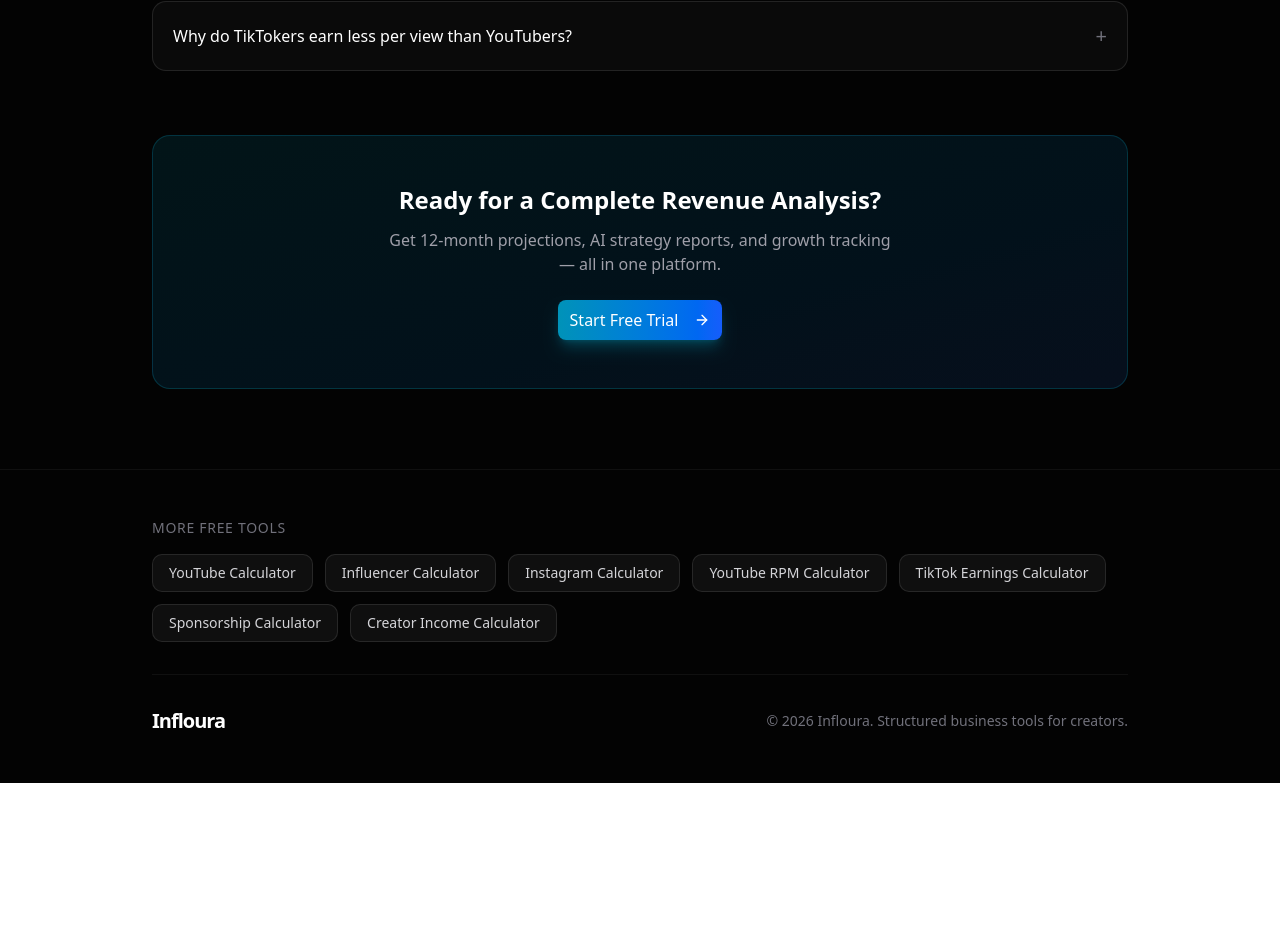
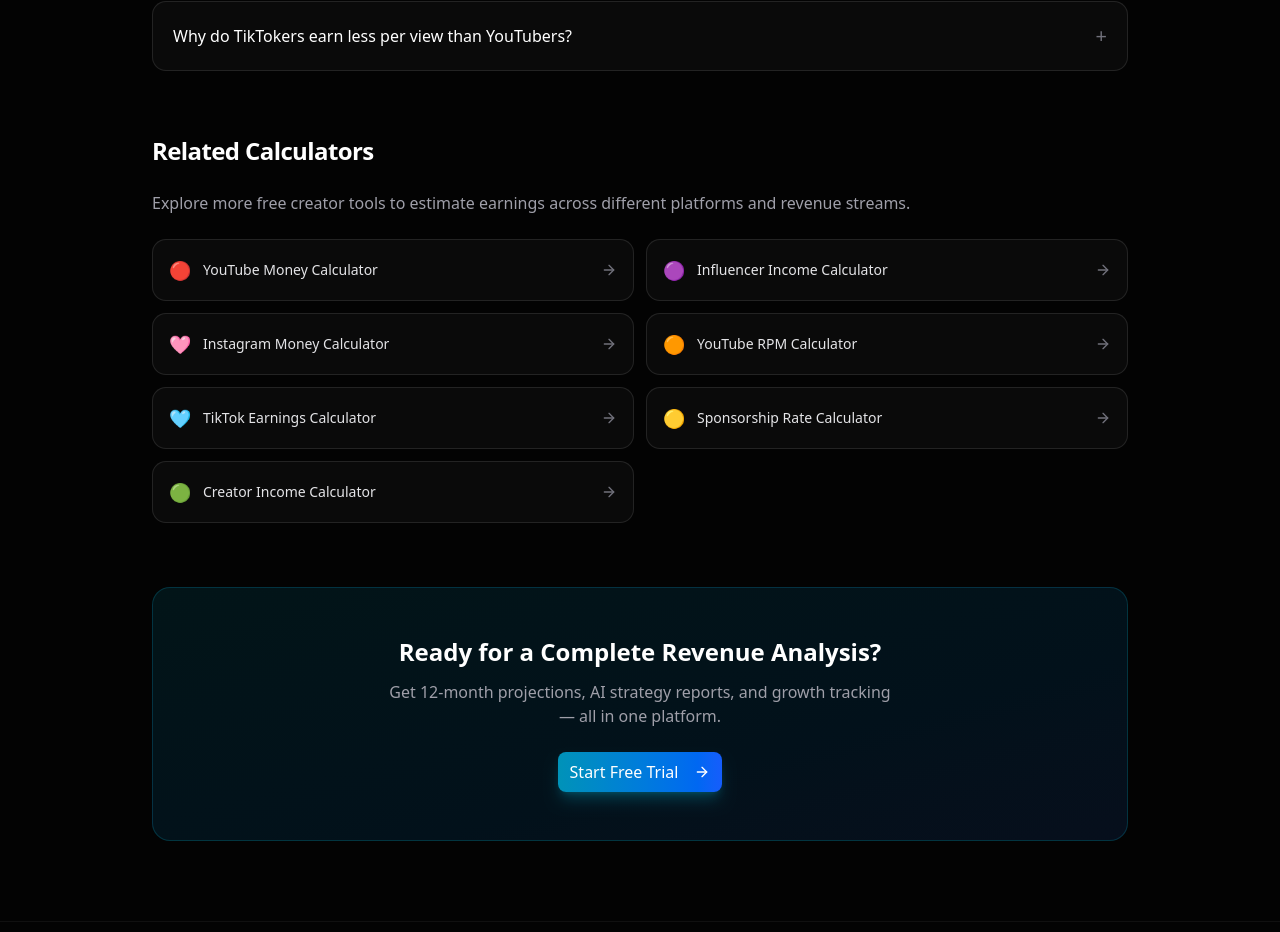
Before and after one commit to yasinozdoganart/infloura, a Next.js app: page /tiktok-money-calculator in a window 1280 px wide. Shown: the part 2200-3132 px from the top of the page. Before the commit the page ends 2983 px from the top, so only its background shows below. Built offline with nearby package versions, Linux system fonts and the light colour scheme.

Commit message:
SEO: Add RelatedCalculators internal linking to all 8 calculator pages

```diff
--- a/app/(tools)/creator-income-calculator/page.tsx
+++ b/app/(tools)/creator-income-calculator/page.tsx
@@ -2,6 +2,7 @@
 import CalculatorLayout from '@/components/seo/CalculatorLayout'
 import CalculatorWidget from '@/components/seo/CalculatorWidget'
 import JsonLd from '@/components/seo/JsonLd'
+import RelatedCalculators from '@/components/seo/RelatedCalculators'
 import Link from 'next/link'
 import { ArrowRight } from 'lucide-react'
 import { Button } from '@/components/ui/button'
@@ -156,6 +157,8 @@
                 </div>
             </section>
 
+            <RelatedCalculators currentPage="/creator-income-calculator" />
+
             <section className="mt-16 text-center py-12 rounded-2xl bg-gradient-to-br from-emerald-500/10 to-green-500/10 border border-emerald-500/20">
                 <h2 className="text-2xl font-bold mb-3">Ready for a Complete Revenue Analysis?</h2>
                 <p className="text-zinc-400 mb-6 max-w-lg mx-auto">
--- a/app/(tools)/influencer-income-calculator/page.tsx
+++ b/app/(tools)/influencer-income-calculator/page.tsx
@@ -2,6 +2,7 @@
 import CalculatorLayout from '@/components/seo/CalculatorLayout'
 import CalculatorWidget from '@/components/seo/CalculatorWidget'
 import JsonLd from '@/components/seo/JsonLd'
+import RelatedCalculators from '@/components/seo/RelatedCalculators'
 import Link from 'next/link'
 import { ArrowRight } from 'lucide-react'
 import { Button } from '@/components/ui/button'
@@ -161,6 +162,8 @@
             </section>
 
             {/* Bottom CTA */}
+            <RelatedCalculators currentPage="/influencer-income-calculator" />
+
             <section className="mt-16 text-center py-12 rounded-2xl bg-gradient-to-br from-purple-500/10 to-pink-500/10 border border-purple-500/20">
                 <h2 className="text-2xl font-bold mb-3">Ready for a Complete Revenue Analysis?</h2>
                 <p className="text-zinc-400 mb-6 max-w-lg mx-auto">
--- a/app/(tools)/influencer-sponsorship-calculator/page.tsx
+++ b/app/(tools)/influencer-sponsorship-calculator/page.tsx
@@ -2,6 +2,7 @@
 import CalculatorLayout from '@/components/seo/CalculatorLayout'
 import CalculatorWidget from '@/components/seo/CalculatorWidget'
 import JsonLd from '@/components/seo/JsonLd'
+import RelatedCalculators from '@/components/seo/RelatedCalculators'
 import Link from 'next/link'
 import { ArrowRight } from 'lucide-react'
 import { Button } from '@/components/ui/button'
@@ -151,6 +152,8 @@
                 </div>
             </section>
 
+            <RelatedCalculators currentPage="/influencer-sponsorship-calculator" />
+
             <section className="mt-16 text-center py-12 rounded-2xl bg-gradient-to-br from-amber-500/10 to-yellow-500/10 border border-amber-500/20">
                 <h2 className="text-2xl font-bold mb-3">Ready for a Complete Revenue Analysis?</h2>
                 <p className="text-zinc-400 mb-6 max-w-lg mx-auto">
--- a/app/(tools)/instagram-money-calculator/page.tsx
+++ b/app/(tools)/instagram-money-calculator/page.tsx
@@ -2,6 +2,7 @@
 import CalculatorLayout from '@/components/seo/CalculatorLayout'
 import CalculatorWidget from '@/components/seo/CalculatorWidget'
 import JsonLd from '@/components/seo/JsonLd'
+import RelatedCalculators from '@/components/seo/RelatedCalculators'
 import Link from 'next/link'
 import { ArrowRight } from 'lucide-react'
 import { Button } from '@/components/ui/button'
@@ -151,6 +152,8 @@
                 </div>
             </section>
 
+            <RelatedCalculators currentPage="/instagram-money-calculator" />
+
             <section className="mt-16 text-center py-12 rounded-2xl bg-gradient-to-br from-pink-500/10 to-purple-500/10 border border-pink-500/20">
                 <h2 className="text-2xl font-bold mb-3">Ready for a Complete Revenue Analysis?</h2>
                 <p className="text-zinc-400 mb-6 max-w-lg mx-auto">
--- a/app/(tools)/tiktok-earnings-calculator/page.tsx
+++ b/app/(tools)/tiktok-earnings-calculator/page.tsx
@@ -2,6 +2,7 @@
 import CalculatorLayout from '@/components/seo/CalculatorLayout'
 import CalculatorWidget from '@/components/seo/CalculatorWidget'
 import JsonLd from '@/components/seo/JsonLd'
+import RelatedCalculators from '@/components/seo/RelatedCalculators'
 import Link from 'next/link'
 import { ArrowRight } from 'lucide-react'
 import { Button } from '@/components/ui/button'
@@ -148,6 +149,8 @@
                 </div>
             </section>
 
+            <RelatedCalculators currentPage="/tiktok-earnings-calculator" />
+
             <section className="mt-16 text-center py-12 rounded-2xl bg-gradient-to-br from-teal-500/10 to-cyan-500/10 border border-teal-500/20">
                 <h2 className="text-2xl font-bold mb-3">Ready for a Complete Revenue Analysis?</h2>
                 <p className="text-zinc-400 mb-6 max-w-lg mx-auto">
--- a/app/(tools)/tiktok-money-calculator/page.tsx
+++ b/app/(tools)/tiktok-money-calculator/page.tsx
@@ -2,6 +2,7 @@
 import CalculatorLayout from '@/components/seo/CalculatorLayout'
 import CalculatorWidget from '@/components/seo/CalculatorWidget'
 import JsonLd from '@/components/seo/JsonLd'
+import RelatedCalculators from '@/components/seo/RelatedCalculators'
 import Link from 'next/link'
 import { ArrowRight } from 'lucide-react'
 import { Button } from '@/components/ui/button'
@@ -156,6 +157,8 @@
             </section>
 
             {/* Bottom CTA */}
+            <RelatedCalculators currentPage="/tiktok-money-calculator" />
+
             <section className="mt-16 text-center py-12 rounded-2xl bg-gradient-to-br from-cyan-500/10 to-blue-500/10 border border-cyan-500/20">
                 <h2 className="text-2xl font-bold mb-3">Ready for a Complete Revenue Analysis?</h2>
                 <p className="text-zinc-400 mb-6 max-w-lg mx-auto">
--- a/app/(tools)/youtube-money-calculator/page.tsx
+++ b/app/(tools)/youtube-money-calculator/page.tsx
@@ -2,6 +2,7 @@
 import CalculatorLayout from '@/components/seo/CalculatorLayout'
 import CalculatorWidget from '@/components/seo/CalculatorWidget'
 import JsonLd from '@/components/seo/JsonLd'
+import RelatedCalculators from '@/components/seo/RelatedCalculators'
 import Link from 'next/link'
 import { ArrowRight } from 'lucide-react'
 import { Button } from '@/components/ui/button'
@@ -156,8 +157,10 @@
                 </div>
             </section>
 
+            <RelatedCalculators currentPage="/youtube-money-calculator" />
+
             {/* Bottom CTA */}
-            <section className="mt-16 text-center py-12 rounded-2xl bg-gradient-to-br from-purple-500/10 to-pink-500/10 border border-purple-500/20">
+            <section className="mt-16 text-center py-12 rounded-2xl bg-gradient-to-br from-red-500/10 to-pink-500/10 border border-red-500/20">
                 <h2 className="text-2xl font-bold mb-3">Ready for a Complete Revenue Analysis?</h2>
                 <p className="text-zinc-400 mb-6 max-w-lg mx-auto">
                     Get 12-month projections, AI strategy reports, and growth tracking — all in one platform.
--- a/app/(tools)/youtube-rpm-calculator/page.tsx
+++ b/app/(tools)/youtube-rpm-calculator/page.tsx
@@ -2,6 +2,7 @@
 import CalculatorLayout from '@/components/seo/CalculatorLayout'
 import CalculatorWidget from '@/components/seo/CalculatorWidget'
 import JsonLd from '@/components/seo/JsonLd'
+import RelatedCalculators from '@/components/seo/RelatedCalculators'
 import Link from 'next/link'
 import { ArrowRight } from 'lucide-react'
 import { Button } from '@/components/ui/button'
@@ -148,6 +149,8 @@
                 </div>
             </section>
 
+            <RelatedCalculators currentPage="/youtube-rpm-calculator" />
+
             <section className="mt-16 text-center py-12 rounded-2xl bg-gradient-to-br from-red-500/10 to-orange-500/10 border border-red-500/20">
                 <h2 className="text-2xl font-bold mb-3">Ready for a Complete Revenue Analysis?</h2>
                 <p className="text-zinc-400 mb-6 max-w-lg mx-auto">
--- /dev/null
+++ b/components/seo/RelatedCalculators.tsx
@@ -0,0 +1,43 @@
+import Link from 'next/link'
+import { ArrowRight } from 'lucide-react'
+
+const allCalculators = [
+    { href: '/youtube-money-calculator', label: 'YouTube Money Calculator', emoji: '🔴' },
+    { href: '/tiktok-money-calculator', label: 'TikTok Money Calculator', emoji: '🔵' },
+    { href: '/influencer-income-calculator', label: 'Influencer Income Calculator', emoji: '🟣' },
+    { href: '/instagram-money-calculator', label: 'Instagram Money Calculator', emoji: '🩷' },
+    { href: '/youtube-rpm-calculator', label: 'YouTube RPM Calculator', emoji: '🟠' },
+    { href: '/tiktok-earnings-calculator', label: 'TikTok Earnings Calculator', emoji: '🩵' },
+    { href: '/influencer-sponsorship-calculator', label: 'Sponsorship Rate Calculator', emoji: '🟡' },
+    { href: '/creator-income-calculator', label: 'Creator Income Calculator', emoji: '🟢' },
+]
+
+interface RelatedCalculatorsProps {
+    currentPage: string
+}
+
+export default function RelatedCalculators({ currentPage }: RelatedCalculatorsProps) {
+    const related = allCalculators.filter(c => c.href !== currentPage)
+
+    return (
+        <section className="mt-16 space-y-6">
+            <h2 className="text-2xl font-bold tracking-tight">Related Calculators</h2>
+            <p className="text-zinc-400">Explore more free creator tools to estimate earnings across different platforms and revenue streams.</p>
+            <div className="grid sm:grid-cols-2 gap-3">
+                {related.map(calc => (
+                    <Link
+                        key={calc.href}
+                        href={calc.href}
+                        className="flex items-center justify-between p-4 rounded-xl bg-white/[0.03] border border-white/10 hover:bg-white/[0.06] hover:border-white/20 transition-all group"
+                    >
+                        <span className="flex items-center gap-3">
+                            <span className="text-lg">{calc.emoji}</span>
+                            <span className="text-sm font-medium text-zinc-200 group-hover:text-white transition-colors">{calc.label}</span>
+                        </span>
+                        <ArrowRight className="w-4 h-4 text-zinc-500 group-hover:text-purple-400 group-hover:translate-x-1 transition-all" />
+                    </Link>
+                ))}
+            </div>
+        </section>
+    )
+}
```
